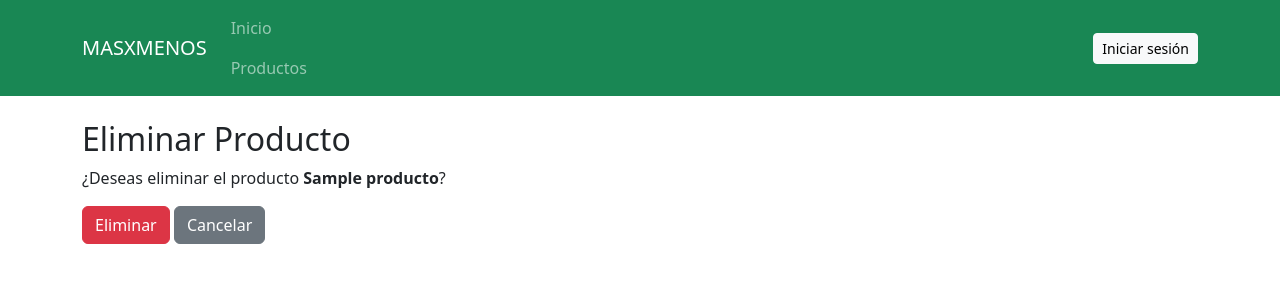
After one commit to bayancito/MASXMENOS, a Django app: page /productos/1/eliminar/ in a window 1280 px wide. The commit adds this page. Shown: the top 300 px of the page. Run offline with Django 5.2, Linux system fonts and the light colour scheme; tables that the repository leaves empty hold one stand-in row (values such as "Sample post").

Commit message:
feat: implementar eliminación de productos

```diff
--- a/apps/productos/urls.py
+++ b/apps/productos/urls.py
@@ -4,7 +4,8 @@ from .views import (
     crear_producto,
     lista_productos,
     detalle_producto,
-    editar_producto
+    editar_producto,
+    eliminar_producto
 )
 
 urlpatterns = [
@@ -33,4 +34,10 @@ urlpatterns = [
         name='editar_producto'
     ),
 
+    path(
+    '<int:pk>/eliminar/',
+    eliminar_producto,
+    name='eliminar_producto'
+    ),
+
 ]
--- a/apps/productos/views.py
+++ b/apps/productos/views.py
@@ -94,3 +94,26 @@ def editar_producto(request, pk):
             'producto': producto
         }
     )
+
+def eliminar_producto(request, pk):
+
+    producto = get_object_or_404(
+        Producto,
+        pk=pk
+    )
+
+    if request.method == 'POST':
+
+        producto.delete()
+
+        return redirect(
+            'lista_productos'
+        )
+
+    return render(
+        request,
+        'productos/eliminar_producto.html',
+        {
+            'producto': producto
+        }
+    )
--- /dev/null
+++ b/templates/productos/eliminar_producto.html
@@ -0,0 +1,37 @@
+{% extends 'base.html' %}
+
+{% block title %}
+Eliminar Producto
+{% endblock %}
+
+{% block content %}
+
+<h2>Eliminar Producto</h2>
+
+<p>
+    ¿Deseas eliminar el producto
+    <strong>{{ producto.nombre }}</strong>?
+</p>
+
+<form method="post">
+
+    {% csrf_token %}
+
+    <button
+        type="submit"
+        class="btn btn-danger">
+
+        Eliminar
+
+    </button>
+
+    <a href="{% url 'detalle_producto' producto.id %}"
+       class="btn btn-secondary">
+
+        Cancelar
+
+    </a>
+
+</form>
+
+{% endblock %}
```
Also changed, not shown: templates/productos/detalle_producto.html (+10 -0 lines).
